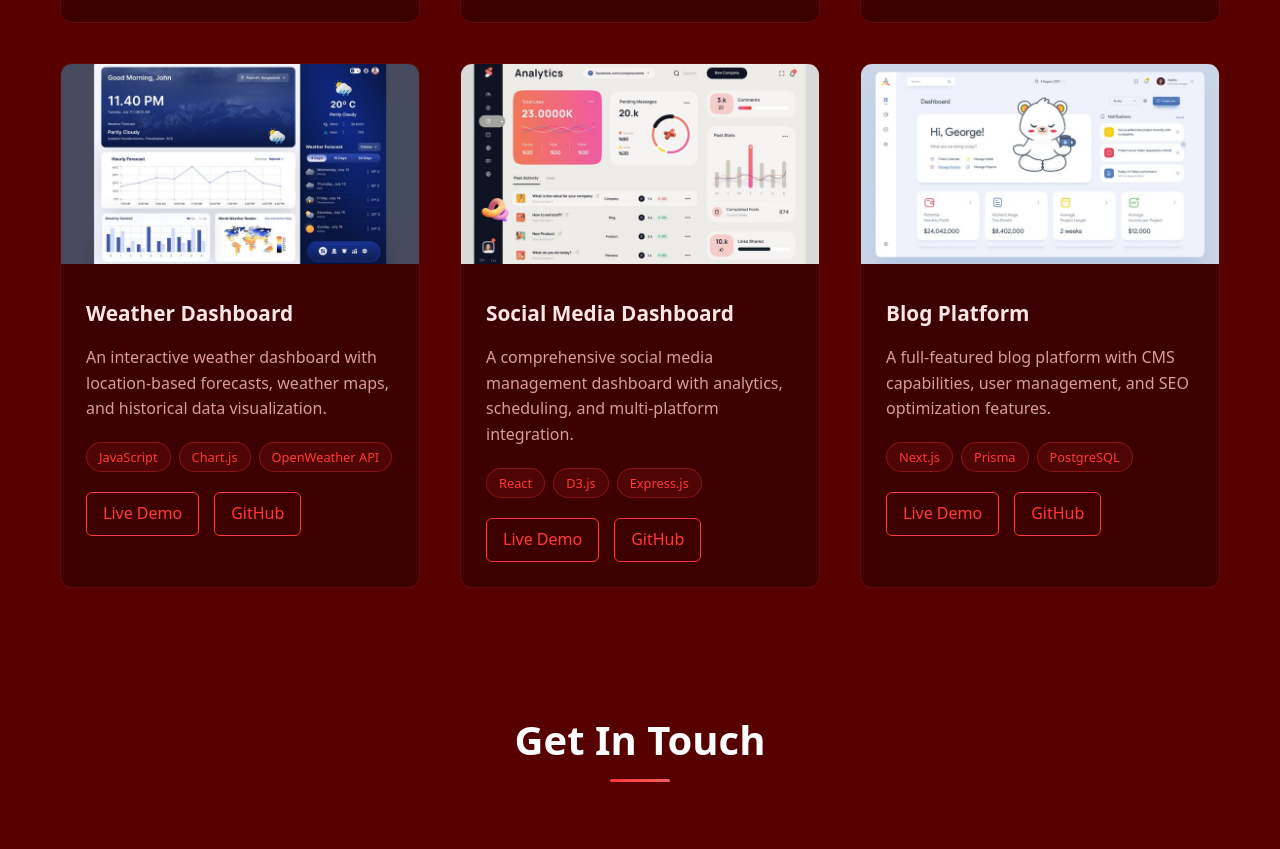
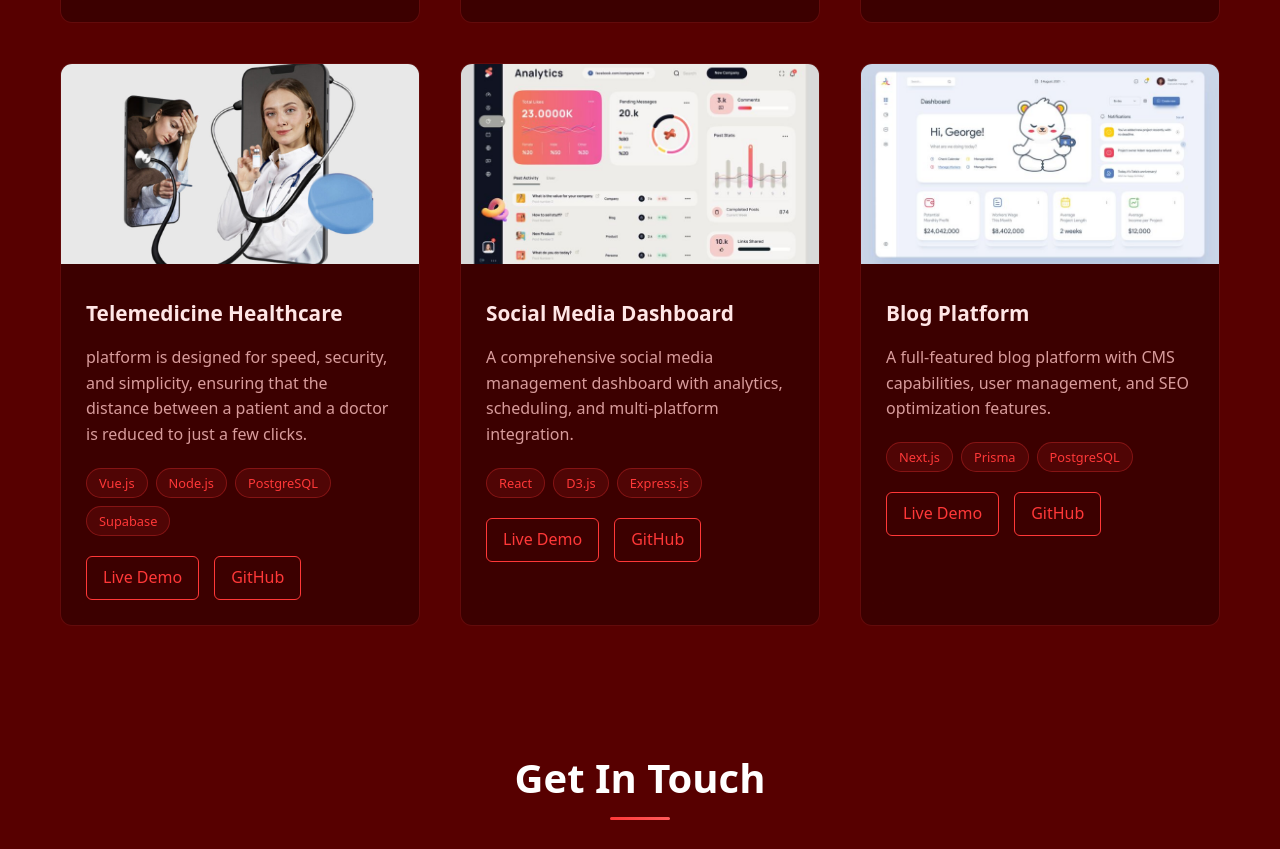
Before and after one commit to NabeelSoudagar/port1, a plain HTML site: page index.html in a window 1280 px wide. Shown: the part 2047-2896 px from the top of the page. Drawn offline with Linux system fonts and the light colour scheme.

Commit message:
updated the telemedicine project

```diff
--- a/index.html
+++ b/index.html
@@ -205,19 +205,20 @@
                     </div>
                     <div class="project-card">
                         <div class="project-image">
-                            <img src="Weather Forecast Dashboard.jpg" alt="Project 3">
+                            <img src="telemedicine-CdL5oWcR.jpg" alt="Project 3">
                         </div>
                         <div class="project-content">
-                            <h3>Weather Dashboard</h3>
-                            <p>An interactive weather dashboard with location-based forecasts, weather maps, and historical data visualization.</p>
+                            <h3>Telemedicine Healthcare</h3>
+                            <p>platform is designed for speed, security, and simplicity, ensuring that the distance between a patient and a doctor is reduced to just a few clicks.</p>
                             <div class="project-tech">
-                                <span>JavaScript</span>
-                                <span>Chart.js</span>
-                                <span>OpenWeather API</span>
+                                <span>Vue.js</span>
+                                <span>Node.js</span>
+                                <span>PostgreSQL</span>
+                                <span>Supabase</span>
                             </div>
                             <div class="project-links">
-                                <a href="#" class="project-link">Live Demo</a>
-                                <a href="#" class="project-link">GitHub</a>
+                                <a href="https://sih-copy-iota.vercel.app/" class="project-link">Live Demo</a>
+                                <a href="https://github.com/NabeelSoudagar/SIH_COPY" class="project-link">GitHub</a>
                             </div>
                         </div>
                     </div>
```
Also changed, not shown: telemedicine-CdL5oWcR.jpg (added).
